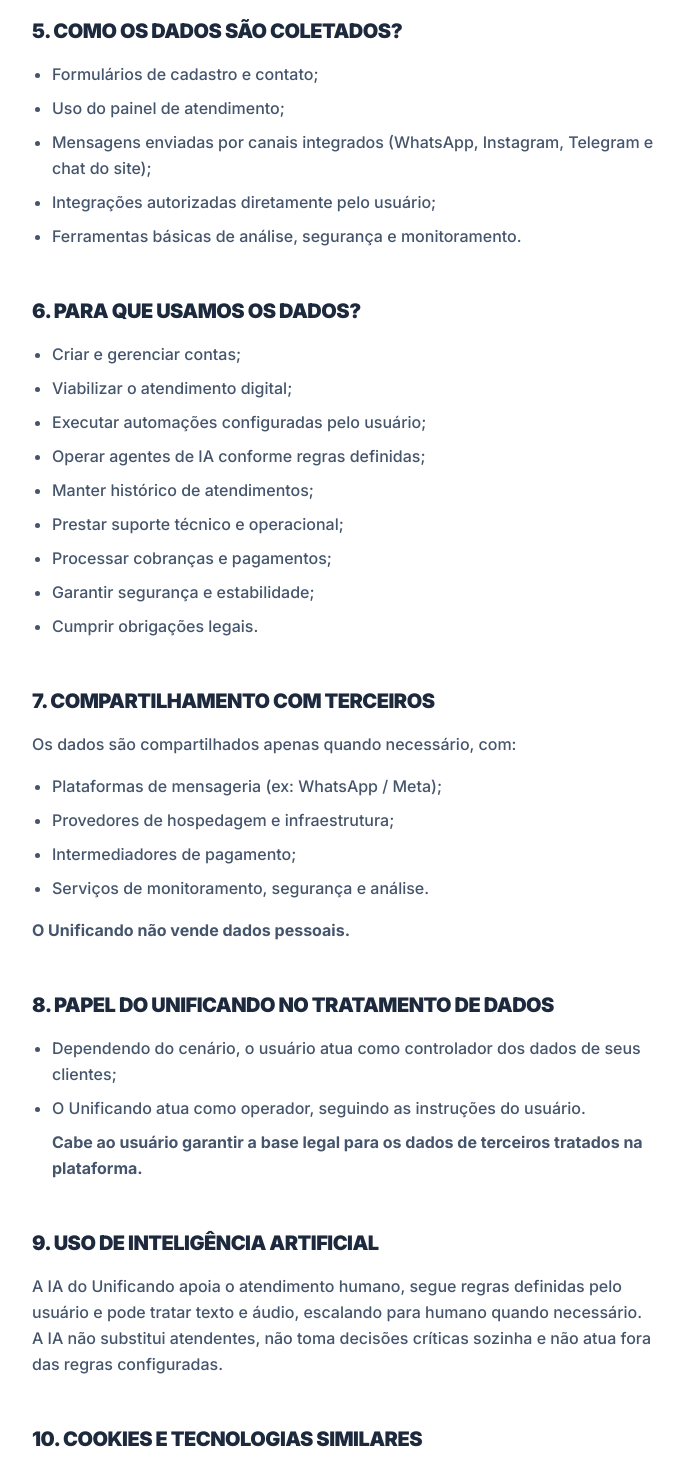
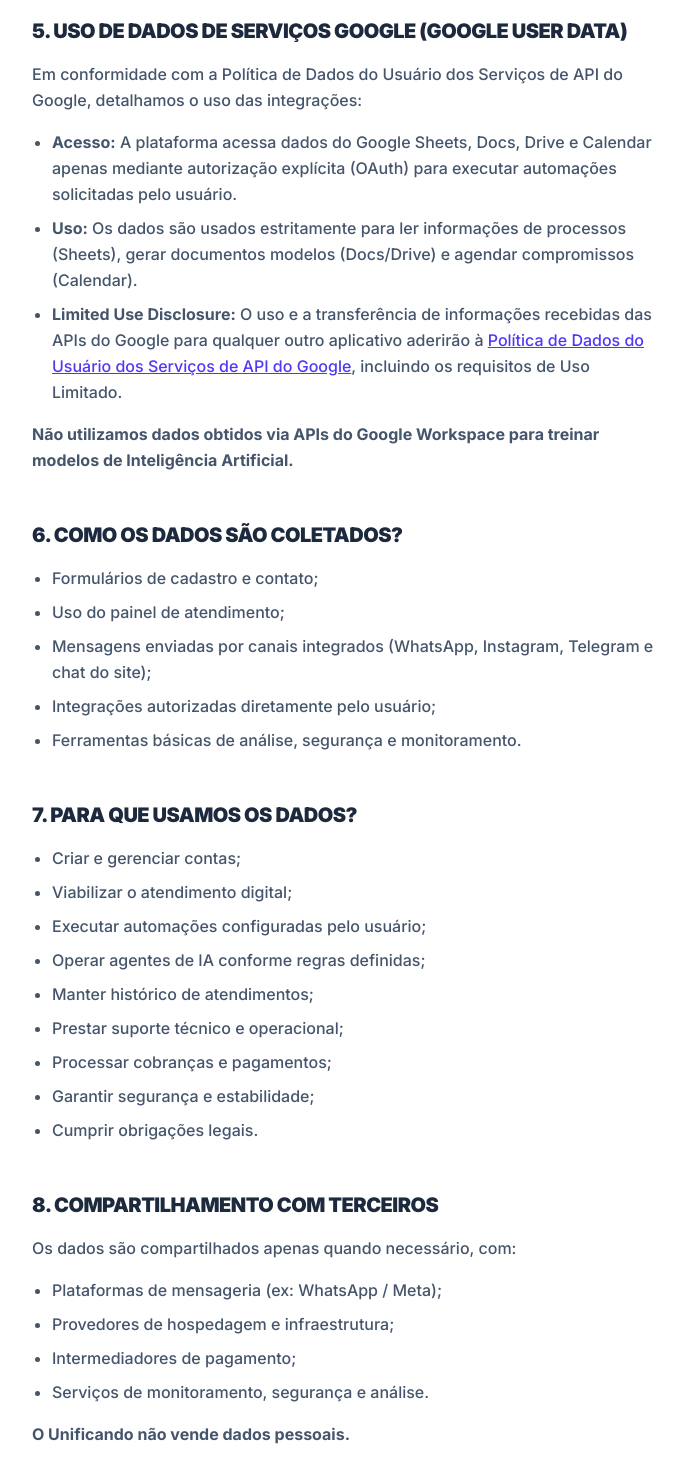
Before and after one commit to renatojuniordw/ui-unificando, a React (Vite) app: page /privacidade in a window 1280 px wide. Shown: the part 1520-2990 px from the top of the page, without its empty margins (297-980 px from the left). Built offline with nearby package versions, Linux system fonts and the light colour scheme.

Commit message:
feat: Adiciona seções detalhando o uso de dados de serviços Google e automações nas políticas de privacidade e termos de serviço.

```diff
--- a/src/pages/PrivacyPolicy.tsx
+++ b/src/pages/PrivacyPolicy.tsx
@@ -72,7 +72,49 @@
       ),
     },
     {
-      title: "5. Como os dados são coletados?",
+      title: "5. Uso de Dados de Serviços Google (Google User Data)",
+      content: (
+        <>
+          <p className="mb-4">
+            Em conformidade com a Política de Dados do Usuário dos Serviços de
+            API do Google, detalhamos o uso das integrações:
+          </p>
+          <ul className="list-disc pl-5 space-y-2 mb-4">
+            <li>
+              <strong>Acesso:</strong> A plataforma acessa dados do Google
+              Sheets, Docs, Drive e Calendar apenas mediante autorização
+              explícita (OAuth) para executar automações solicitadas pelo
+              usuário.
+            </li>
+            <li>
+              <strong>Uso:</strong> Os dados são usados estritamente para ler
+              informações de processos (Sheets), gerar documentos modelos
+              (Docs/Drive) e agendar compromissos (Calendar).
+            </li>
+            <li>
+              <strong>Limited Use Disclosure:</strong> O uso e a transferência
+              de informações recebidas das APIs do Google para qualquer outro
+              aplicativo aderirão à{" "}
+              <a
+                href="https://developers.google.com/terms/api-services-user-data-policy"
+                target="_blank"
+                rel="noreferrer"
+                className="text-indigo-600 hover:text-indigo-800 underline"
+              >
+                Política de Dados do Usuário dos Serviços de API do Google
+              </a>
+              , incluindo os requisitos de Uso Limitado.
+            </li>
+          </ul>
+          <p className="font-bold">
+            Não utilizamos dados obtidos via APIs do Google Workspace para
+            treinar modelos de Inteligência Artificial.
+          </p>
+        </>
+      ),
+    },
+    {
+      title: "6. Como os dados são coletados?",
       content: (
         <ul className="list-disc pl-5 space-y-2">
           <li>Formulários de cadastro e contato;</li>
@@ -87,7 +129,7 @@
       ),
     },
     {
-      title: "6. Para que usamos os dados?",
+      title: "7. Para que usamos os dados?",
       content: (
         <ul className="list-disc pl-5 space-y-2">
           <li>Criar e gerenciar contas;</li>
@@ -103,7 +145,7 @@
       ),
     },
     {
-      title: "7. Compartilhamento com terceiros",
+      title: "8. Compartilhamento com terceiros",
       content: (
         <>
           <p className="mb-4">
@@ -120,7 +162,7 @@
       ),
     },
     {
-      title: "8. Papel do Unificando no tratamento de dados",
+      title: "9. Papel do Unificando no tratamento de dados",
       content: (
         <ul className="list-disc pl-5 space-y-2">
           <li>
@@ -138,17 +180,17 @@
       ),
     },
     {
-      title: "9. Uso de Inteligência Artificial",
+      title: "10. Uso de Inteligência Artificial",
       content:
         "A IA do Unificando apoia o atendimento humano, segue regras definidas pelo usuário e pode tratar texto e áudio, escalando para humano quando necessário. A IA não substitui atendentes, não toma decisões críticas sozinha e não atua fora das regras configuradas.",
     },
     {
-      title: "10. Cookies e tecnologias similares",
+      title: "11. Cookies e tecnologias similares",
       content:
         "Utilizamos cookies para funcionamento básico, autenticação, segurança e análise de uso. Não utilizamos cookies para rastreamento excessivo ou práticas invasivas.",
     },
     {
-      title: "11. Base legal do tratamento",
+      title: "12. Base legal do tratamento",
       content: (
         <ul className="list-disc pl-5 space-y-2">
           <li>Execução de contrato;</li>
@@ -159,7 +201,7 @@
       ),
     },
     {
-      title: "12. Direitos do titular de dados",
+      title: "13. Direitos do titular de dados",
       content: (
         <>
           <p className="mb-4">O titular pode solicitar:</p>
@@ -178,17 +220,17 @@
       ),
     },
     {
-      title: "13. Segurança da informação",
+      title: "14. Segurança da informação",
       content:
         "Adotamos medidas técnicas e organizacionais para proteger os dados contra acesso não autorizado, vazamentos, perda ou uso indevido. Trabalhamos continuamente para manter padrões elevados de segurança.",
     },
     {
-      title: "14. Retenção e exclusão de dados",
+      title: "15. Retenção e exclusão de dados",
       content:
         "Os dados são armazenados pelo tempo necessário para execução do serviço, cumprimento de obrigações legais ou até solicitação de exclusão. Em caso de inadimplência superior a 30 dias, os dados poderão ser apagados conforme regras do serviço.",
     },
     {
-      title: "15. Alterações nesta Política",
+      title: "16. Alterações nesta Política",
       content:
         "Esta Política pode ser atualizada a qualquer momento. A versão vigente estará sempre disponível nos canais oficiais do Unificando. O uso contínuo da plataforma indica concordância com a versão atualizada.",
     },
--- a/src/pages/TermsOfService.tsx
+++ b/src/pages/TermsOfService.tsx
@@ -105,7 +105,33 @@
       ),
     },
     {
-      title: "8. Sites, hospedagem e domínio",
+      title: "8. Automações e Integrações (Google e Terceiros)",
+      content: (
+        <>
+          <p className="mb-4">
+            Ao utilizar automações integradas a serviços de terceiros (como
+            Google Workspace), o usuário:
+          </p>
+          <ul className="list-disc pl-5 space-y-2 mb-4">
+            <li>
+              Autoriza explicitamente o acesso aos escopos necessários (ex: ler
+              planilhas, criar documentos);
+            </li>
+            <li>
+              Reconhece que a revogação de permissões pode interromper o
+              funcionamento das automações;
+            </li>
+            <li>
+              Declara estar ciente de que o Unificando age como operador das
+              ferramentas, não tendo controle sobre mudanças nas APIs de
+              terceiros.
+            </li>
+          </ul>
+        </>
+      ),
+    },
+    {
+      title: "9. Sites, hospedagem e domínio",
       content: (
         <>
           <p className="mb-4">
@@ -131,7 +157,7 @@
       ),
     },
     {
-      title: "9. Cobrança, prazos e início do serviço",
+      title: "10. Cobrança, prazos e início do serviço",
       content: (
         <>
           <p className="mb-4">
@@ -149,7 +175,7 @@
       ),
     },
     {
-      title: "10. Cancelamento e reembolso",
+      title: "11. Cancelamento e reembolso",
       content: (
         <>
           <p className="mb-4">
@@ -165,7 +191,7 @@
       ),
     },
     {
-      title: "11. Atraso no pagamento",
+      title: "12. Atraso no pagamento",
       content: (
         <ul className="list-disc pl-5 space-y-2">
           <li>Até 7 dias de atraso: acesso suspenso temporariamente;</li>
@@ -175,7 +201,7 @@
       ),
     },
     {
-      title: "12. Responsabilidades do usuário",
+      title: "13. Responsabilidades do usuário",
       content: (
         <>
           <p className="mb-4">O usuário se compromete a:</p>
@@ -195,7 +221,7 @@
       ),
     },
     {
-      title: "13. Limitação de responsabilidade",
+      title: "14. Limitação de responsabilidade",
       content: (
         <>
           <p className="mb-4">O Unificando não se responsabiliza por:</p>
@@ -210,27 +236,27 @@
       ),
     },
     {
-      title: "14. Propriedade intelectual",
+      title: "15. Propriedade intelectual",
       content:
         "Todos os direitos sobre a plataforma, software, marca, identidade visual e materiais pertencem exclusivamente ao Unificando. É proibido uso não autorizado.",
     },
     {
-      title: "15. Suspensão ou encerramento do acesso",
+      title: "16. Suspensão ou encerramento do acesso",
       content:
         "O Unificando pode suspender ou encerrar o acesso em caso de violação dos Termos, uso indevido, inadimplência ou risco à plataforma, a terceiros ou ao próprio serviço.",
     },
     {
-      title: "16. Alterações dos Termos",
+      title: "17. Alterações dos Termos",
       content:
         "Os Termos podem ser alterados a qualquer momento. A versão vigente estará sempre disponível nos canais oficiais. O uso contínuo indica concordância com a versão atualizada.",
     },
     {
-      title: "17. Legislação e foro",
+      title: "18. Legislação e foro",
       content:
         "Os Termos são regidos pelas leis brasileiras. Fica eleito o foro do domicílio do Unificando, salvo disposição legal em contrário.",
     },
     {
-      title: "18. Contato oficial",
+      title: "19. Contato oficial",
       content: (
         <p>
           Para dúvidas, suporte ou questões contratuais:{" "}
```
